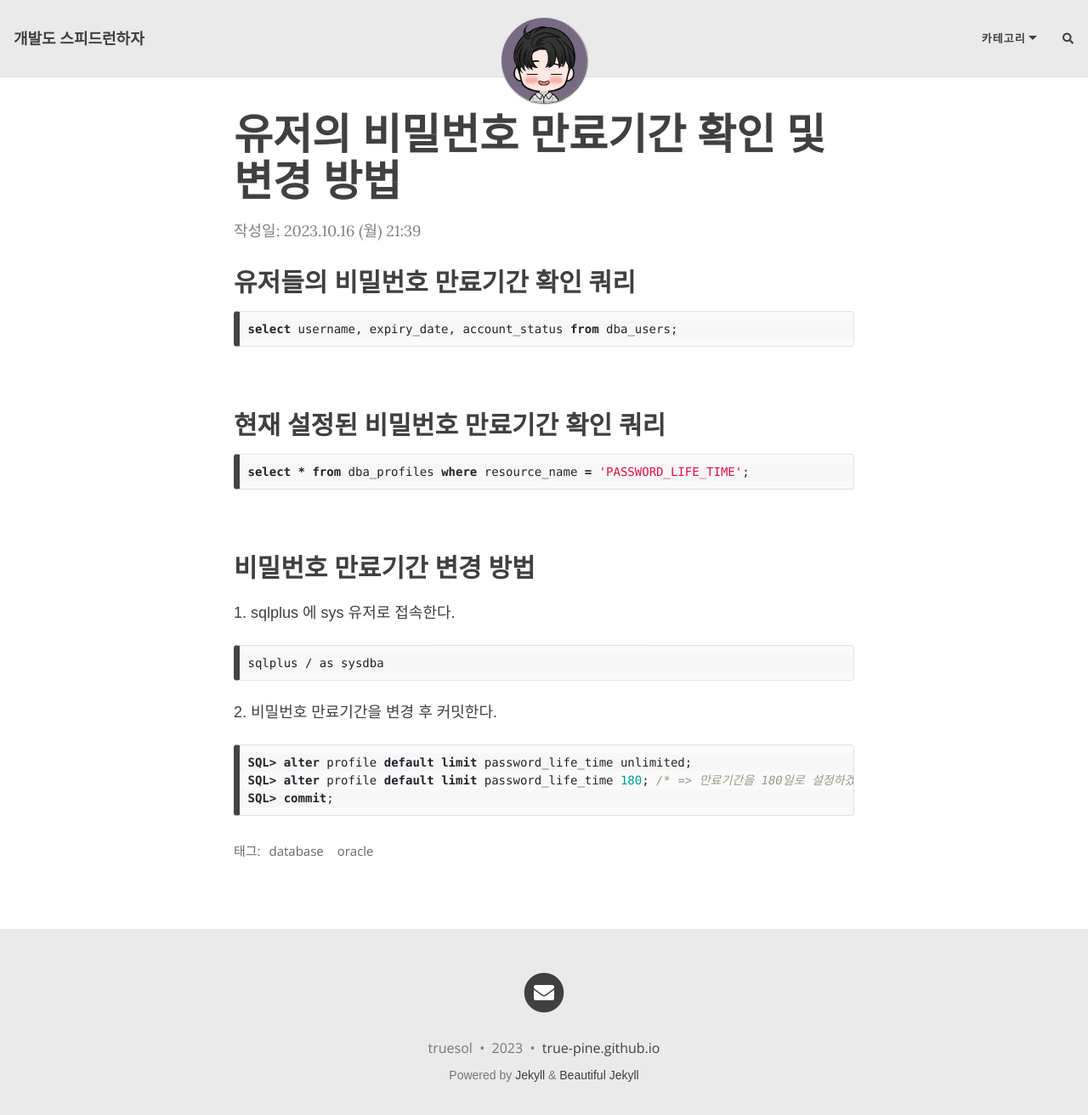
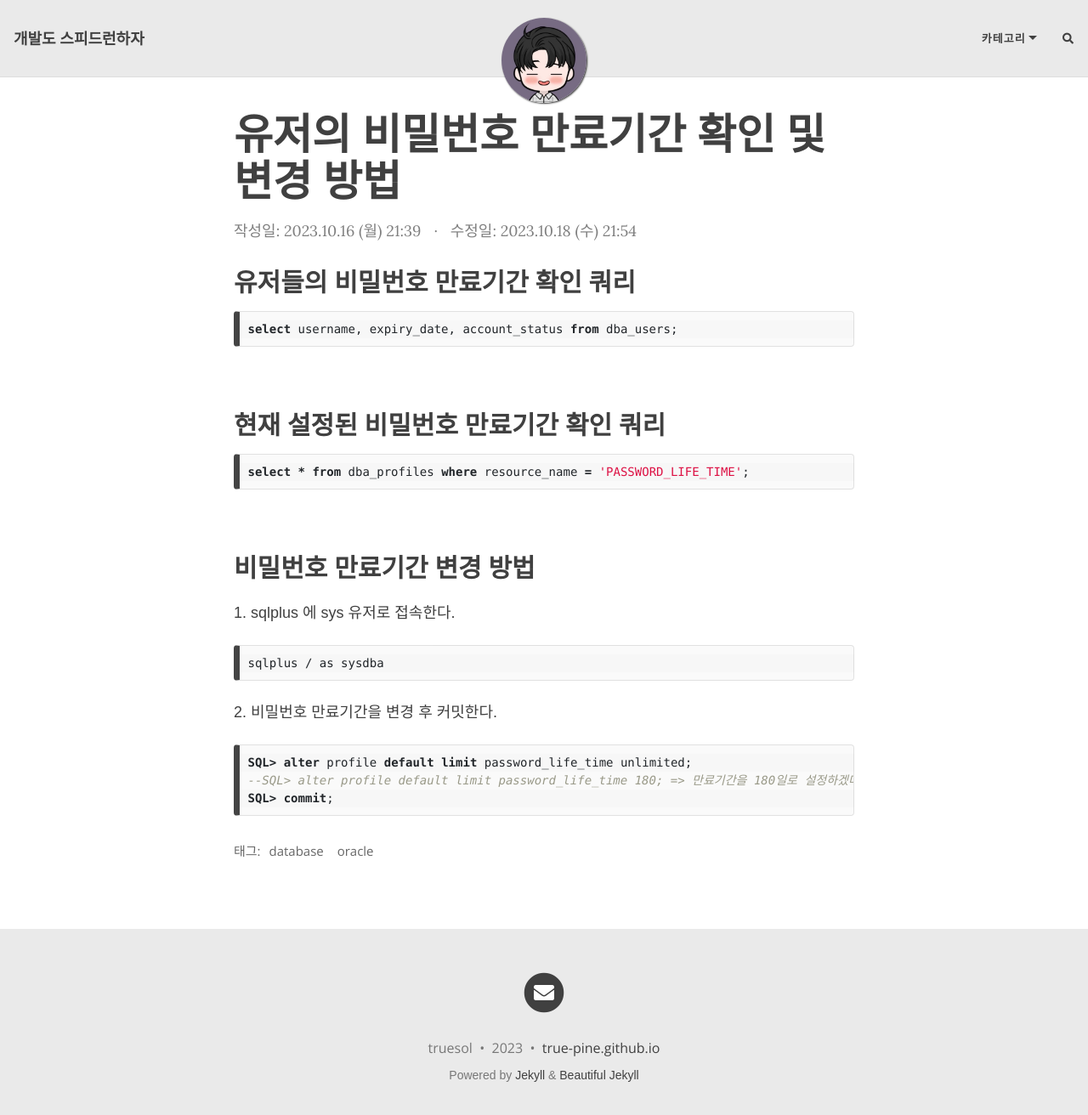
Before and after one commit to true-pine/true-pine.github.io, a Jekyll site: the page built from _posts/database/2023-10-16-2.md, in a window 1280 px wide and 1326 px high. Shown: the top 1312 px of the window at 85% size. Built offline with Jekyll 4.4.1, drawn with Linux system fonts in a browser that asks for light colours; nearby versions of some CDN libraries; comment, search, counter and statistics services are not loaded.

Commit message:
Update: css & post 수정
- codeblock css 수정
- post 수정

````diff
--- a/_posts/database/2023-10-16-2.md
+++ b/_posts/database/2023-10-16-2.md
@@ -4,6 +4,7 @@
 categories: [database]
 tags: [database, oracle]
 created-time: "21:39"
+last-updated: 2023-10-18 21:54
 ---
 ## 유저들의 비밀번호 만료기간 확인 쿼리
 
@@ -33,6 +34,6 @@
 
 ```sql
 SQL> alter profile default limit password_life_time unlimited;
-SQL> alter profile default limit password_life_time 180; /* => 만료기간을 180일로 설정하겠다는 뜻 */
+--SQL> alter profile default limit password_life_time 180; => 만료기간을 180일로 설정하겠다는 뜻
 SQL> commit;
 ```
--- a/assets/css/beautifuljekyll.css
+++ b/assets/css/beautifuljekyll.css
@@ -11,6 +11,8 @@
   font-weight: normal;
   font-style: normal;
 }
+
+.highlighter-rouge { margin: 15px 0; }
 
 html {
   font-size: 100%
````
